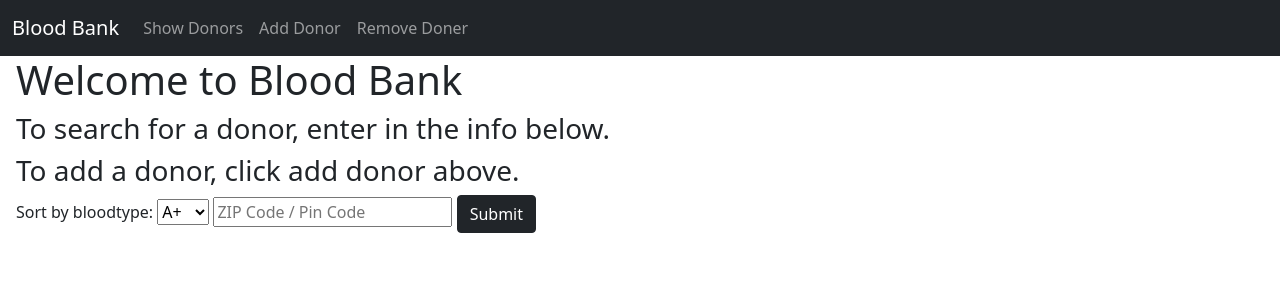
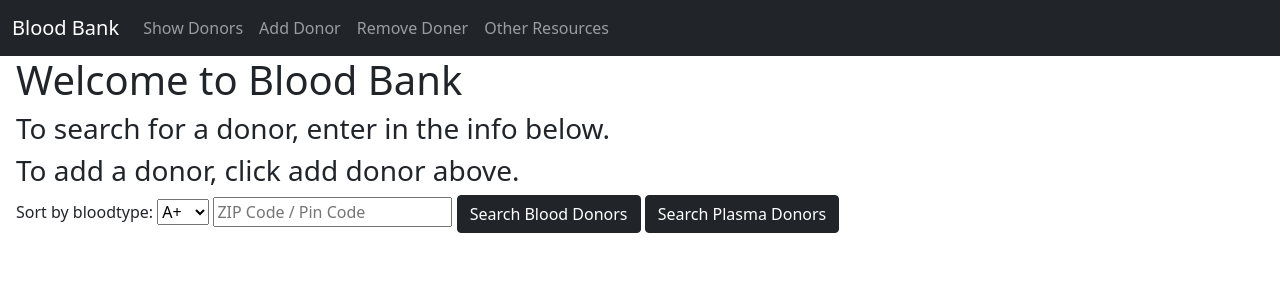
Before and after one commit to ywanika/addressBook, a Flask app: page / in a window 1280 px wide. Shown: the top 300 px of the page. Run offline with Flask 2, Linux system fonts and the light colour scheme; some libraries are stand-ins or nearby versions.

Commit message:
developing plasma, only shows verified people

```diff
--- a/app.py
+++ b/app.py
@@ -35,6 +35,8 @@ def showData():
     else:
         bloodType = request.form ["bloodType"]
         zipcode = request.form ["zipcode"].strip()
+        button = request.form["button"]
+        print (button)
         if not zipcode.isnumeric():
             flash("zipcode must be numeric", "warning")
             return redirect ("/")
@@ -45,8 +47,10 @@ def showData():
 
         name = ""
         people =  {}
-        #persons = mongo.db.newrecords.find({"bloodType":bloodType, "zipcode": zipcode})
-        persons = mongo.db.newrecords.aggregate([ {"$match":{"bloodType":bloodType, "zipcode": zipcode}}, {"$sample":{ "size": 10 }} ])
+        #persons = mongo.db.donors.find({"bloodType":bloodType, "zipcode": zipcode})
+        persons = mongo.db.donors.aggregate([ {"$match":{"bloodType":bloodType, "zipcode": zipcode, "confirmed": True}}, {"$sample":{ "size": 10 }} ])
+        if button == "Search Plasma Donors":
+            persons = mongo.db.donors.aggregate([ {"$match":{"bloodType":bloodType, "zipcode": zipcode, "confirmed": True, "plasma": True}}, {"$sample":{ "size": 10 }} ])
         #print(persons)
         for person in persons:
             if "name" in person:
@@ -55,14 +59,18 @@ def showData():
             #print (person, people)"""
 
         if len(people) < 10:
-            persons = mongo.db.newrecords.aggregate([ {"$match":{"bloodType":bloodType, "zipcode": searchZipcodeUP}}, {"$sample":{ "size": 10 - len(people) }} ])
+            persons = mongo.db.donors.aggregate([ {"$match":{"bloodType":bloodType, "zipcode": searchZipcodeUP, "confirmed": True}}, {"$sample":{ "size": 10 - len(people) }} ])
+            if button == "Search Plasma Donors":
+                persons = mongo.db.donors.aggregate([ {"$match":{"bloodType":bloodType, "zipcode": searchZipcodeUP, "confirmed": True, "plasma": True}}, {"$sample":{ "size": 10 }} ])
             for person in persons:
                 if "name" in person:
                     name = person["name"]
                 people [person["_id"]] = [name, person["phone"], person["zipcode"], person["bloodType"]]
 
         if len(people) < 10:
-            persons = mongo.db.newrecords.aggregate([ {"$match":{"bloodType":bloodType, "zipcode": searchZipcodeDOWN}}, {"$sample":{ "size": 10 - len(people) }} ])
+            persons = mongo.db.donors.aggregate([ {"$match":{"bloodType":bloodType, "zipcode": searchZipcodeDOWN, "confirmed": True}}, {"$sample":{ "size": 10 - len(people) }} ])
+            if button == "Search Plasma Donors":
+                persons = mongo.db.donors.aggregate([ {"$match":{"bloodType":bloodType, "zipcode": searchZipcodeDOWN, "confirmed": True, "plasma": True}}, {"$sample":{ "size": 10 }} ])
             for person in persons:
                 if "name" in person:
                     name = person["name"]
@@ -86,15 +94,24 @@ def add():
         zipcode = request.form ["zipcode"].strip()
         bloodType = request.form ["bloodType"]
         email = request.form ["email"].strip()
-        if (phone == "" or zipcode == ""):
+        if "TandC" in request.form:
+            agree = request.form["TandC"]
+            print (agree)
+        else:
+            flash("Please agree to terms and conditions if you wish to register", "danger")
+            return redirect ("/add")
+        if (phone == "" or zipcode == "" or bloodType == ""):
             flash("Please fill in all fields", "danger")
             return redirect ("/add")
         elif not (re.search(regex, email)):
             flash("Please enter valid email", "danger")
             return redirect ("/add")
-        person = {"name":name, "phone": phone, "zipcode": zipcode, "bloodType": bloodType, "email": email, "confirmed": False}
+        elif not ( zipcode.isnumeric() and phone.isnumeric() ):
+            flash("Please enter numeric values for phone and zipcode", "danger")
+            return redirect ("/add")
+        person = {"name":name, "phone": phone, "zipcode": zipcode, "bloodType": bloodType, "email": email, "confirmed": False, "agreed_TandC":True}
         #print (person)
-        mongo.db.newrecords.insert_one(person)
+        mongo.db.donors.insert_one(person)
 
         domain = app.config['DOMAIN']
         serializer = URLSafeTimedSerializer(app.config['SECRET_KEY'])
@@ -125,7 +142,7 @@ def email_verification():
     serializer = URLSafeTimedSerializer(app.config['SECRET_KEY'])
     try:
         email = serializer.loads(token, salt=app.config['SECURITY_PASS_SALT'], max_age = (30*60))
-        mongo.db.newrecords.update_one({"email":email}, {"$set":{"confirmed":True}})
+        mongo.db.donors.update_one({"email":email}, {"$set":{"confirmed":True}})
         flash ("Your account has been confirmed! Thank you!", "success")
     except:
         flash("It seems this link has expired", "warning")
@@ -139,27 +156,38 @@ def deleteUser():
     else:
         name = request.form ["name"].strip()
         phone = request.form ["phone"].strip()
-        person = mongo.db.newrecords.find_one({"name":name, "phone": phone})
+        person = mongo.db.donors.find_one({"name":name, "phone": phone})
         if person != None:
-            mongo.db.newrecords.delete_one({"name":name, "phone": phone})
+            mongo.db.donors.delete_one({"name":name, "phone": phone})
             flash( name+" removed !", "success")
             return redirect ("/")
         flash("didn't work", "warning")
         return redirect ("/deleteUser")
 
+@app.route("/otherResources")
+def otherResource():
+    return render_template ("otherResources.html")
 
 @app.route("/autoAddData")
 def autoAddData():
-    for x in range (10):
-        person = {"name":"TEST", "phone": "1234", "zipcode": "0000", "bloodType": "A+"}
+    for x in range (5):
+        person = {"name":"TEST", "phone": "123"+str(x), "zipcode": "0010", "bloodType": "A+","email": "test"+str(x)+"@anika.com", "confirmed": True }
         #print (person)
-        mongo.db.newrecords.insert_one(person)
+        mongo.db.donors.insert_one(person)
+    for x in range (5):
+        person = {"name":"TEST", "phone": "122"+str(x), "zipcode": "0011", "bloodType": "A-","email": "test1"+str(x)+"@anika.com", "confirmed": True }
+        #print (person)
+        mongo.db.donors.insert_one(person)
+    for x in range (5):
+        person = {"name":"TEST", "phone": "121"+str(x), "zipcode": "0009", "bloodType": "O-","email": "test2"+str(x)+"@anika.com", "confirmed": True }
+        #print (person)
+        mongo.db.donors.insert_one(person)
     flash("Added! Thank you!", "success")
     return redirect ("/")
 
 
 if __name__ == "__main__":
-    app.run()
+    app.run(debug=True)
 
 
 """ enter in zipcode, all they see is phone + psuedo-name, check nearest zip codes to fill in 10, search again to get 10, up to 3 sarch agains, after have to wait 10 min, OTP (verification) to register & remove, email for identifier, senf proof of registration to email - sendgrid, info icon, one blood type can donate to others, show conditions of donating blood, check box to agree to terms&conditions, recorded that they agreed, removing by email, remember zeros in zipcode, pagination"""
--- a/templates/base.html
+++ b/templates/base.html
@@ -5,8 +5,7 @@
   <link href="https://cdn.jsdelivr.net/npm/bootstrap@5.0.0-beta1/dist/css/bootstrap.min.css" rel="stylesheet"
     integrity="sha384-giJF6kkoqNQ00vy+HMDP7azOuL0xtbfIcaT9wjKHr8RbDVddVHyTfAAsrekwKmP1" crossorigin="anonymous">
   <title>
-    {% block title %}
-    {% endblock %}
+    Vital Relation
   </title>
 </head>
 
@@ -30,6 +29,9 @@
           <li class="nav-item">
             <a class="nav-link" aria-current="page" href="/deleteUser">Remove Doner</a>
           </li>
+          <li class="nav-item">
+            <a class="nav-link" aria-current="page" href="/otherResources">Other Resources</a>
+          </li>
 
         </ul>
       </div>
--- a/templates/deleteUser.html
+++ b/templates/deleteUser.html
@@ -1,8 +1,4 @@
 {% extends "base.html" %}
-
-{% block title %}
-index
-{% endblock %}
 
 {% block main %}
 
--- a/templates/showData.html
+++ b/templates/showData.html
@@ -1,8 +1,5 @@
 {% extends "base.html" %}
 
-{% block title %}
-index
-{% endblock %}
 
 {% block main %}
 
@@ -38,7 +35,8 @@ index
         <option value="O-">O-</option>
     </select>
     <input type="text" name="zipcode" placeholder="ZIP Code / Pin Code">
-    <input type="submit" class="btn btn-dark">
+    <input type="submit" value = "Search Blood Donors" class="btn btn-dark" name= "button">
+    <input type="submit" value = "Search Plasma Donors" class="btn btn-dark" name= "button">
 </form>
 
 <div class = "row">
```
Also changed, not shown: templates/add.html (+3 -4 lines), templates/otherResources.html (added, +8 -0 lines).
